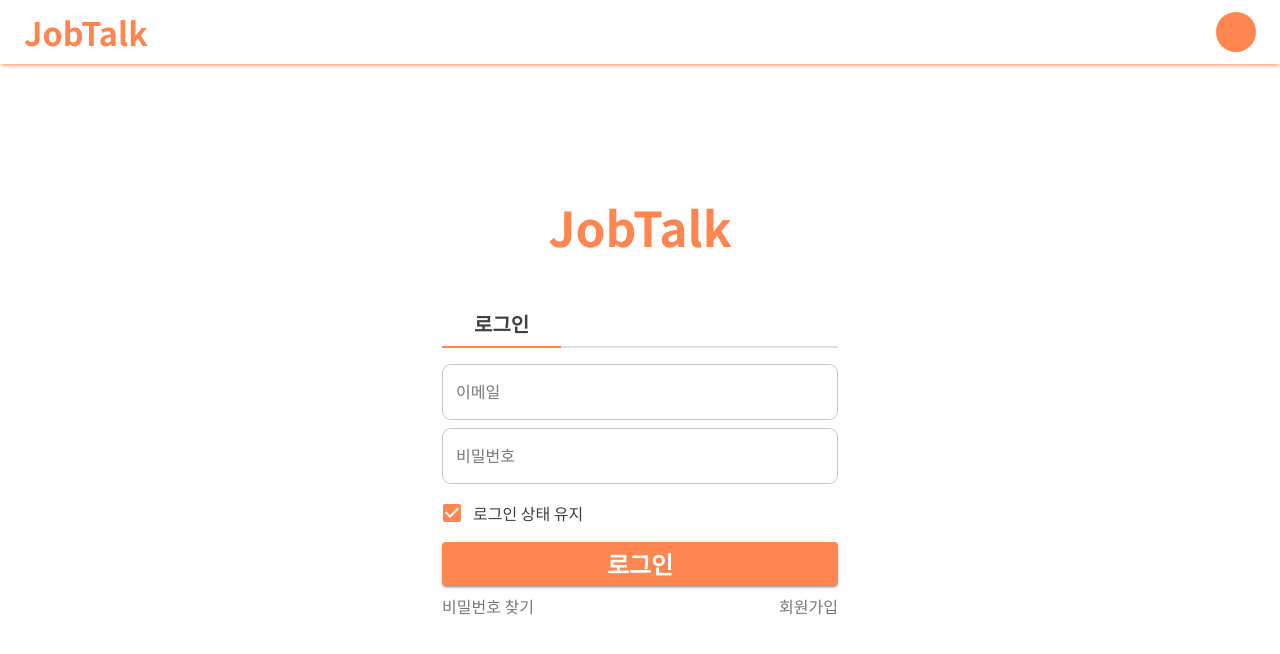
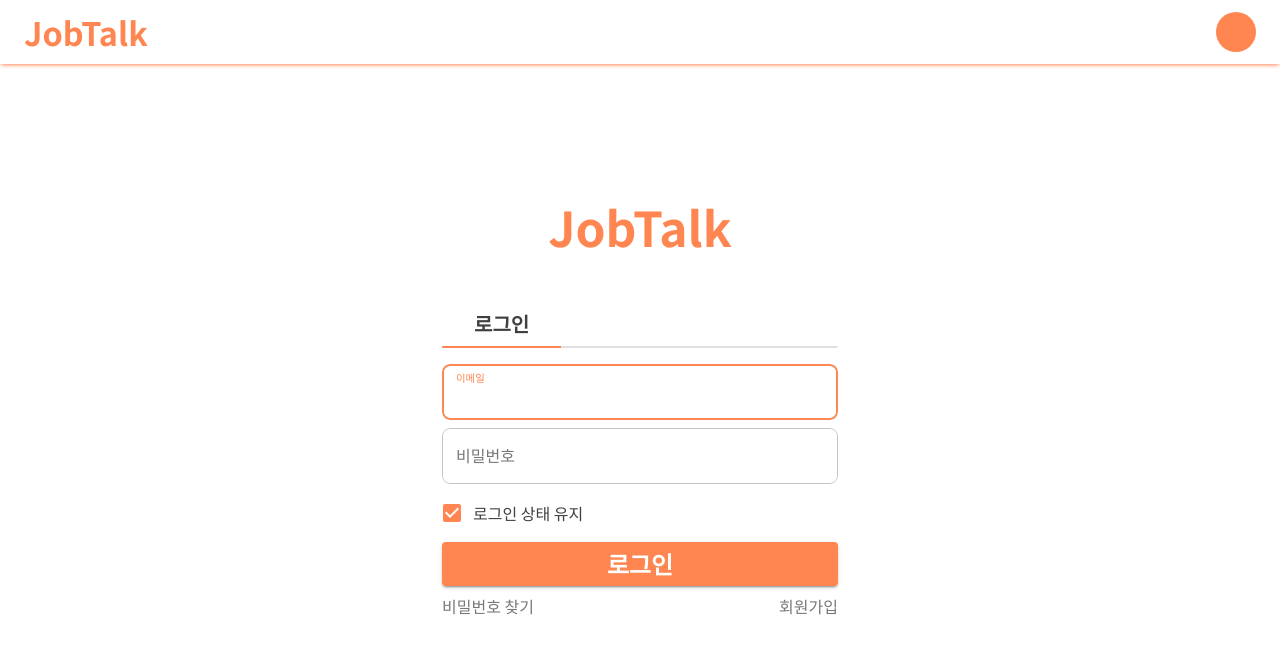
Before and after one commit to Vactor0911/jobtalk, a React (Vite) app in the folder frontend/: page /jobtalk/login in a window 1280 px wide. Shown: the top 654 px of the page. Built offline with nearby package versions, Linux system fonts and the light colour scheme; no server answers; some icons are missing.

Commit message:
로그인 페이지 접속 시 이메일 입력란 자동 포커스 추가

```diff
--- a/frontend/src/pages/Login.tsx
+++ b/frontend/src/pages/Login.tsx
@@ -12,7 +12,13 @@ import {
 import PlainLink from "../components/PlainLinkProps";
 import SectionHeader from "../components/SectionHeader";
 import OutlinedTextField from "../components/OutlinedTextField";
-import { useCallback, useLayoutEffect, useState } from "react";
+import {
+  useCallback,
+  useEffect,
+  useLayoutEffect,
+  useRef,
+  useState,
+} from "react";
 import VisibilityIcon from "@mui/icons-material/Visibility";
 import VisibilityOffIcon from "@mui/icons-material/VisibilityOff";
 import { jobTalkLoginStateAtom } from "../state";
@@ -40,6 +46,7 @@ const Login = () => {
   const [isPasswordVisible, setIsPasswordVisible] = useState(false);
   const [isLoginStateSave, setIsLoginStateSave] = useState(true);
   const [isLoginLoading, setIsLoginLoading] = useState(false);
+  const emailInputRef = useRef<HTMLInputElement>(null);
 
   // 이메일 입력
   const handleEmailChange = useCallback(
@@ -200,6 +207,13 @@ const Login = () => {
     }
   }, [loginState.isLoggedIn, navigate]);
 
+  // 페이지 마운트 시 이메일 입력란 포커스
+  useEffect(() => {
+    if (emailInputRef.current) {
+      emailInputRef.current.focus();
+    }
+  }, []);
+
   if (loginState.isLoggedIn) {
     return null; // 컴포넌트 렌더링 중지
   }
@@ -229,6 +243,7 @@ const Login = () => {
             <Stack mt={1} gap={1}>
               {/* 이메일 입력란 */}
               <OutlinedTextField
+                inputRef={emailInputRef}
                 label="이메일"
                 value={email}
                 onChange={handleEmailChange}
```
